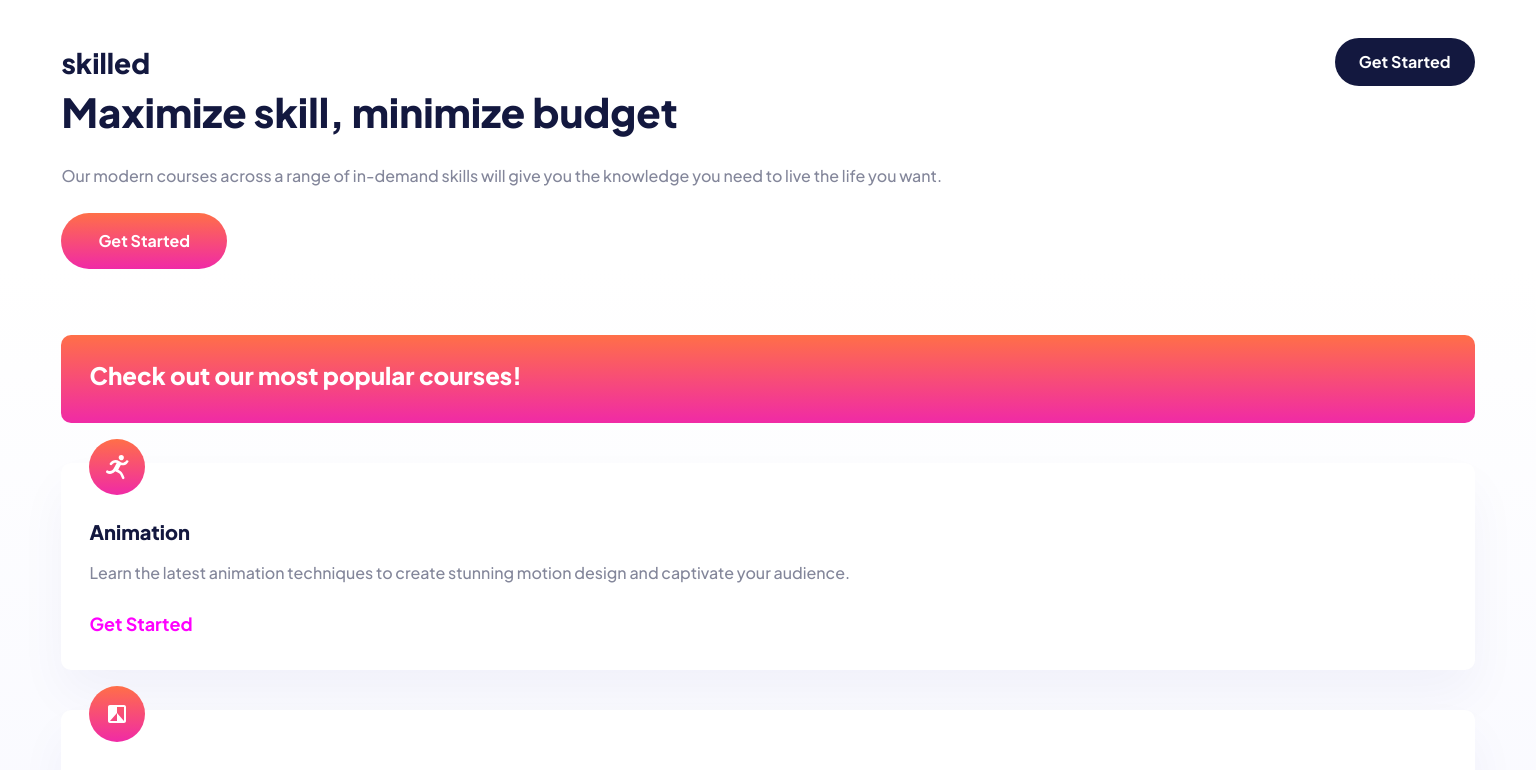
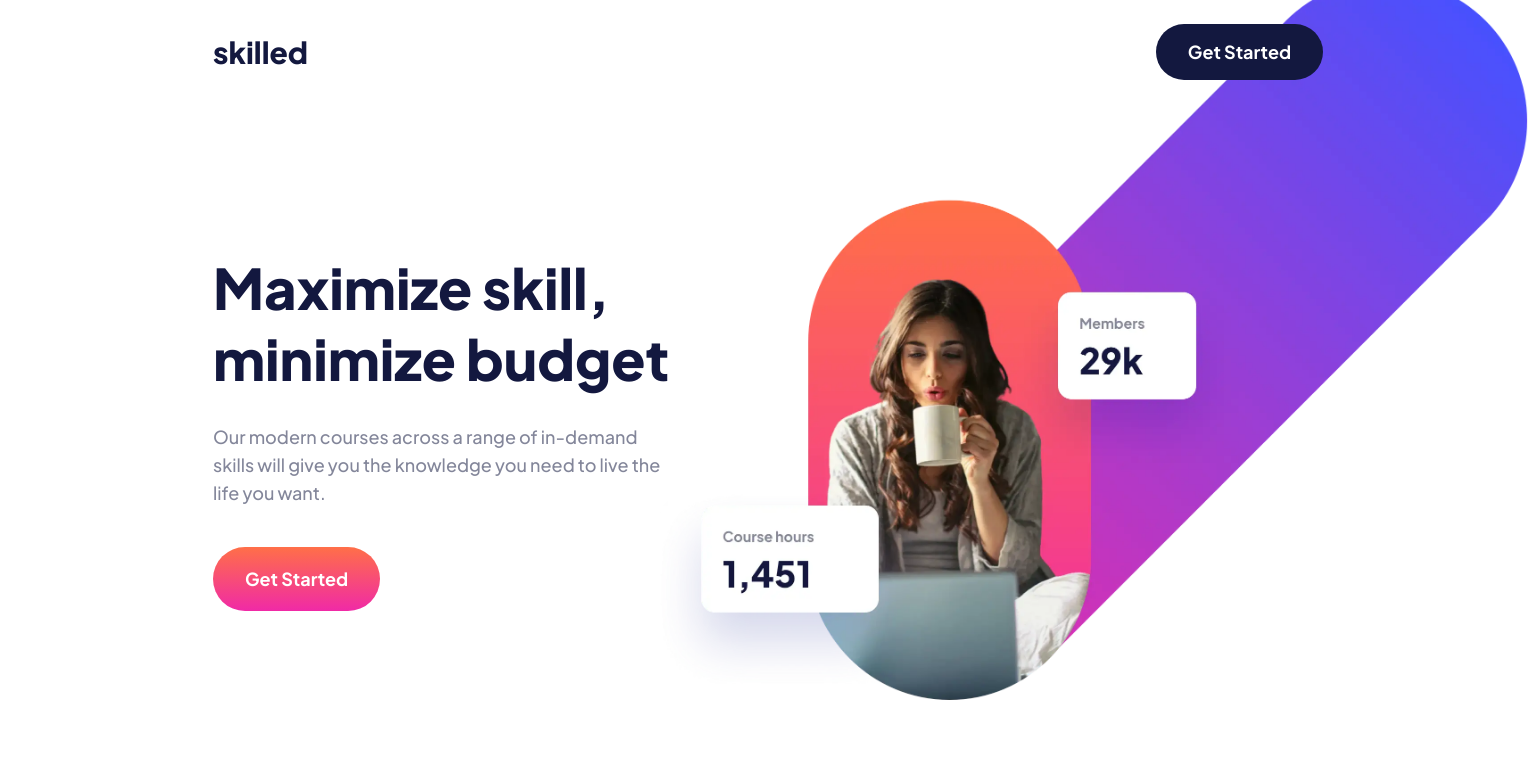
Before and after one commit to iamindika/skilled-elearning-landing-page, a React (Vite) app: page / in a window 1536 px wide. Shown: the top 770 px of the page. Built offline with nearby package versions, Linux system fonts and the light colour scheme.

Commit message:
add responsive styles and modify hero styles
incorporate bg image in hero

```diff
--- a/src/index.css
+++ b/src/index.css
@@ -131,14 +131,19 @@ body {
 }
 
 /* Generic */
+
+.hero {
+  position: relative;
+  padding: 16px 0 66px;
+}
+
 .nav {
   display: flex;
   justify-content: space-between;
   align-items: center;
-  margin-top: 16px;
 }
 
-.hero {
+.hero-content {
   margin-top: 38px;
 }
 
@@ -146,27 +151,29 @@ body {
   margin: 26px 0 0;
 }
 
-.hero-image-wrapper {
-  margin-top: 46px;
-}
-
 .hero-image {
+  margin: 46px 0 0;
   width: 100%;
+  height: 80.4vw;
+  background-image: url("./assets/image-hero-mobile.webp");
+  background-position: center 20%;
+  background-size: cover;
+  background-repeat: no-repeat;
 }
 
 .catalog {
-  padding: 66px 0 80px;
+  padding-bottom: 80px;
   background: linear-gradient(180deg, #FFFFFF 0%, #F0F1FF 100%);
 }
 
 .catalog .container {
   display: flex;
   flex-direction: column;
-  gap: 40px;
 }
 
 .course {
   position: relative;
+  margin-top: 40px;
   box-shadow: 0px 25px 50px rgba(6, 22, 141, 0.0442381);
   border-radius: 10px;
   padding: 56px 28px 32px;
@@ -206,12 +213,152 @@ body {
   opacity: 0.5;
 }
 
+@media screen and (min-width: 500px) {
+  .hero-image {
+    background-image: url("./assets/image-hero-mobile@2x.webp");
+  }
+}
 
+@media screen and (min-width: 768px) {
+  .container {
+    width: 90%;
+  }
 
-/*
-Gradients
-sunset: linear-gradient(#FF6F48, #F02AA6);
-sunrise: linear-gradient(#4851FF, #F02AA6);
+  .hero {
+    height: 641px;
+    padding-bottom: 0;
+    background-image: url("./assets/image-hero-desktop.webp");
+    background-position: right -280px bottom 0px;
+    background-size: contain;
+    background-repeat: no-repeat;
+  }
 
-font-family: 'Plus Jakarta Sans', sans-serif;
-*/
+  .hero-content {
+    margin-top: 99px;
+    width: 57.6%;
+  }
+
+  .hero-image {
+    display: none;
+  }
+
+  .catalog {
+    padding-bottom: 86px;
+  }
+
+  .catalog .container {
+    flex-direction: row;
+    justify-content: space-between;
+    flex-wrap: wrap;
+    gap: 32px;
+  }
+
+  .catalog-title {
+    flex: 1 1 40%;
+  }
+
+  .course {
+    flex: 1 1 40%;
+    margin: 0;
+  }
+}
+
+@media screen and (min-width: 1440px) {
+  body {
+    font-size: 18px;
+    line-height: 28px;
+  }
+
+  .logo {
+    font-size: 30px;
+  }
+
+  .btn {
+    padding: 14px 32px;
+    font-size: 18px;
+  }
+
+  .hero-title {
+    font-size: 56px;
+    line-height: 71px;
+  }
+
+  .hero-btn {
+    margin-top: 40px;
+    padding: 18px 32px;
+    font-size: 18px;
+    line-height: 28px;
+  }
+
+  .catalog {
+    padding-bottom: 140px;
+  }
+
+  .catalog-title {
+    font-size: 32px;
+    line-height: 40px;
+  }
+
+  .course-title {
+    font-size: 24px;
+    line-height: 31px;
+  }
+
+  .footer-attribution,
+  .footer-link {
+    font-size: 16px;
+  }
+
+  .container {
+    width: 77%;
+    max-width: 1110px;
+  }
+
+  .hero {
+    padding-top: 24px;
+  }
+
+  .hero-content {
+    margin-top: 172px;
+    width: 457px;
+  }
+
+  .hero-text {
+    margin-top: 29px;
+  }
+
+  .hero {
+    height: 837px;
+    padding-bottom: 0;
+    background-image: url("./assets/image-hero-desktop@2x.webp");
+    background-position: right -50px bottom 80px;
+    background-size: contain;
+    background-repeat: no-repeat;
+  }
+
+  .catalog .container {
+    gap: 30px;
+  }
+
+  .catalog-title {
+    flex-basis: 345px;
+    flex-grow: 0;
+  }
+
+  .course {
+    flex-basis: 345px;
+    flex-grow: 0;
+    display: flex;
+    flex-direction: column;
+    justify-content: space-between;
+    padding: 64px 32px 40px;
+  }
+
+  .course-description {
+    margin-top: 24px;
+  }
+
+  .footer-bg {
+    padding: 32px 0;
+  }
+}
```
